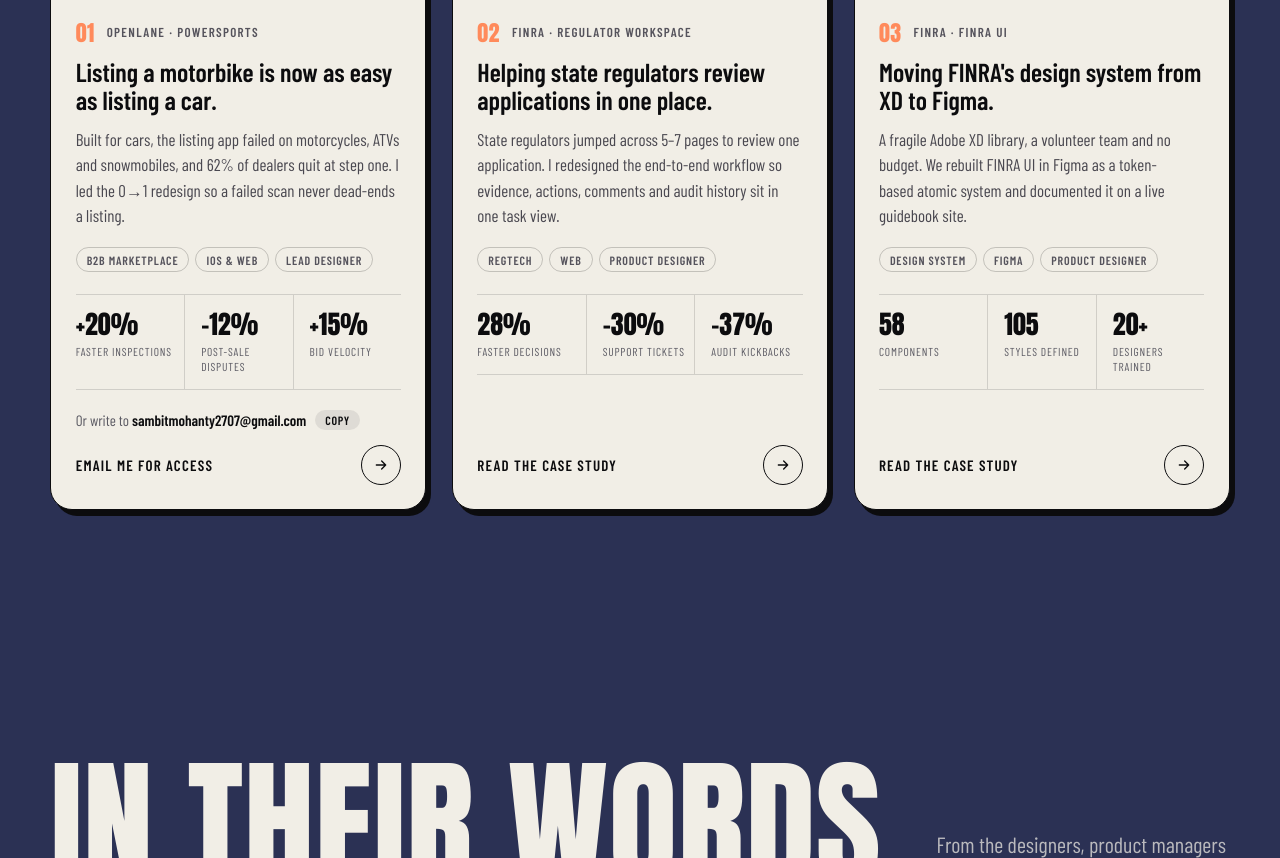
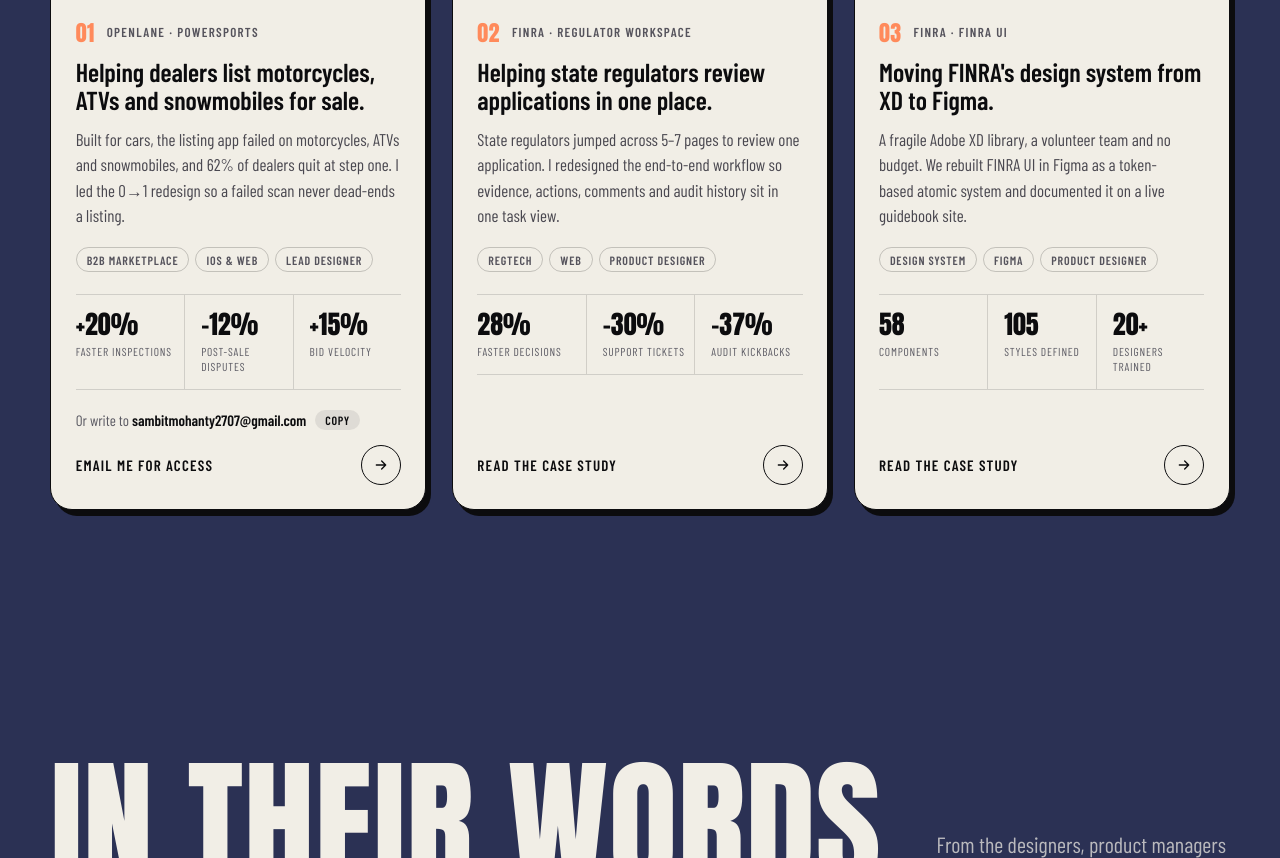
Before and after one commit to Sam2707/Sam2707.github.io, a plain HTML site: page index.html in a window 1280 px wide. Shown: the part 5702-6560 px from the top of the page. Drawn offline with nearby package versions, Linux system fonts and the light colour scheme; a web font is replaced by a local one.

Commit message:
Openlane card: clearer title
Co-Authored-By: Claude Opus 5.5 <noreply@anthropic.com>

```diff
--- a/index.html
+++ b/index.html
@@ -783,7 +783,7 @@ window.goatcounter = { path: function (p) { try { if (p.split('?')[0] === '/' &&
         </div>
         <div class="card-body">
           <div class="card-kicker"><span class="idx">01</span><span>Openlane · Powersports</span></div>
-          <h3>Listing a motorbike is now as easy as listing a car.</h3>
+          <h3>Helping dealers list motorcycles, ATVs and snowmobiles for sale.</h3>
           <p class="card-desc">Built for cars, the listing app failed on motorcycles, ATVs and snowmobiles, and 62% of dealers quit at step one. I led the 0→1 redesign so a failed scan never dead-ends a listing.</p>
           <ul class="card-tags" aria-label="Project details"><li>B2B marketplace</li><li>iOS &amp; Web</li><li>Lead designer</li></ul>
           <div class="metrics"><div><b>+20%</b><small>Faster inspections</small></div><div><b>−12%</b><small>Post-sale disputes</small></div><div><b>+15%</b><small>Bid velocity</small></div></div>
```
